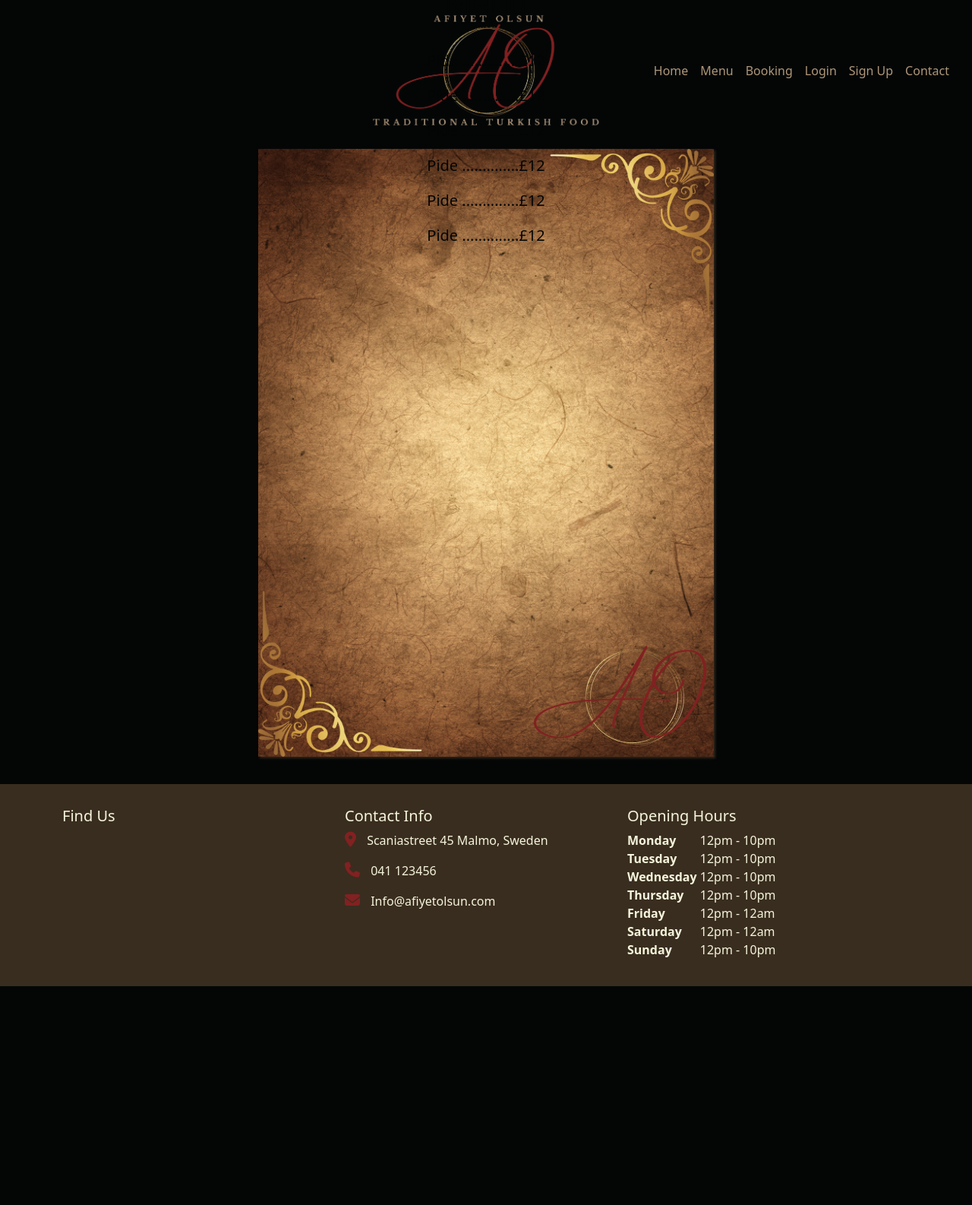
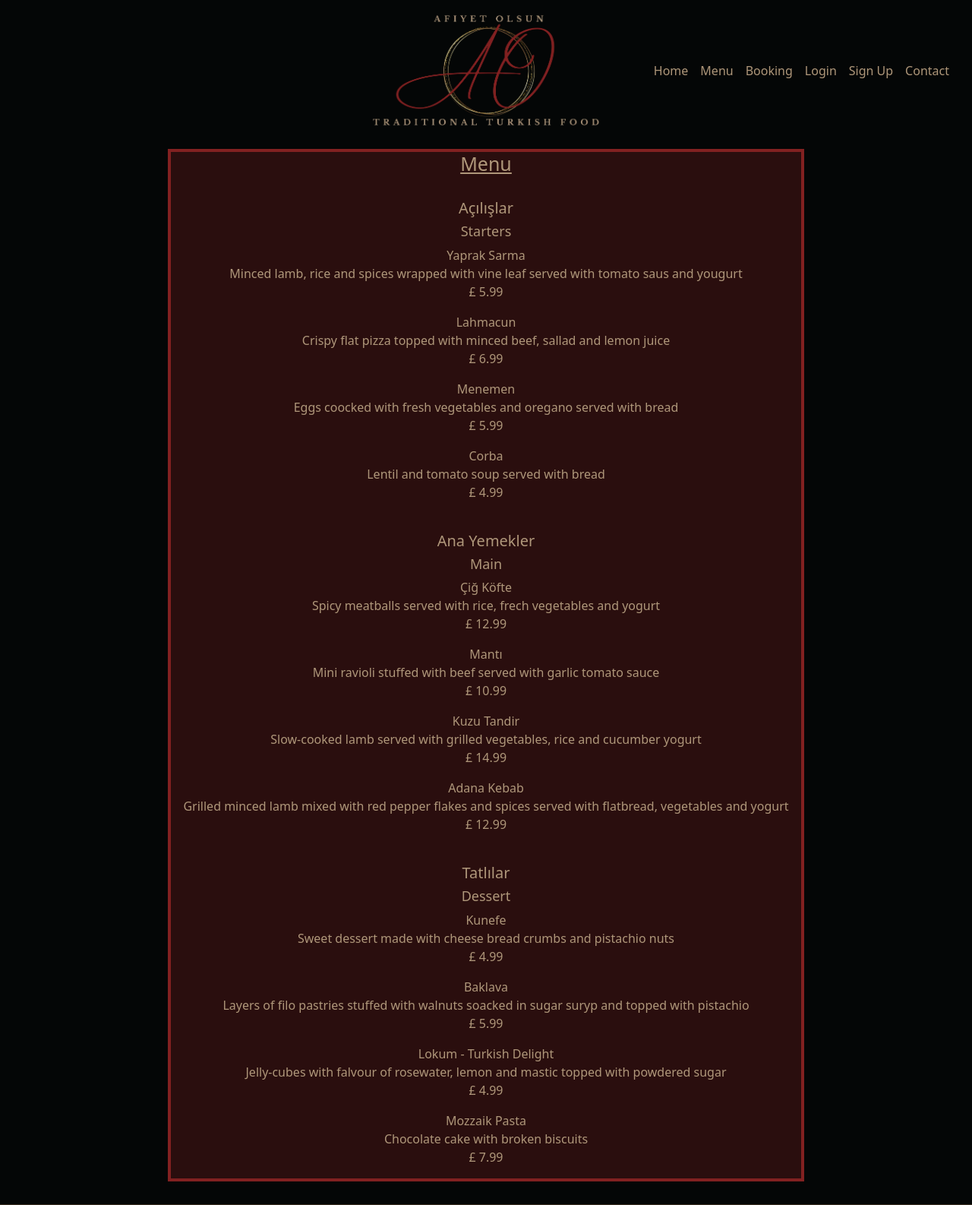
Before and after one commit to SaraTisell/afiyet-olsun, a Django app: page /menu/ in a window 1280 px wide. Shown: the top 1586 px of the page at 76% size. Before the commit the page ends 1298 px from the top, so only its background shows below. Run offline with Django 4.2, Linux system fonts and the light colour scheme; a map, chart or similar area stays blank; some libraries are stand-ins or nearby versions; grey boxes are pictures that could not be loaded.

Commit message:
Update content & style menu, corr url path

```diff
--- a/afiyet_olsun/settings.py
+++ b/afiyet_olsun/settings.py
@@ -31,7 +31,7 @@ SECRET_KEY = os.environ.get("SECRET_KEY")
 DEBUG = False
 
 
-ALLOWED_HOSTS = ['8000-saratisell-afiyetolsun-p00uh4p3o24.ws-eu108.gitpod.io', '.herokuapp.com']
+ALLOWED_HOSTS = ['8000-saratisell-afiyetolsun-ll8otlnwucd.ws-eu108.gitpod.io', '.herokuapp.com']
 
 
 # Application definition
@@ -110,7 +110,7 @@ DATABASES = {
 }
 
 CSRF_TRUSTED_ORIGINS = [
-    "https://*8000-saratisell-afiyetolsun-p00uh4p3o24.ws-eu108.gitpod.io/",
+    "https://*8000-saratisell-afiyetolsun-ll8otlnwucd.ws-eu108.gitpod.io/",
     "https://*.herokuapp.com"
 ]
 
--- a/home/templates/home/menu.html
+++ b/home/templates/home/menu.html
@@ -6,19 +6,30 @@
 <div class="container-fluid">
     <div class="row">
         <div class="col-12 col-md-8 mx-auto text-center" id="menu-div">
-            <div class="image-container">
-                <img src="../static/img/ao-menu.png" alt="Menu paper" id="menu-background">
-            </div>
-            <div class="menu-text">
-                <h1>Menu</h1>
-                <br>
-                <p>Pide ..............£12</p>
-                <p>Pide ..............£12</p>
-                <p>Pide ..............£12</p>
-                <p>Pide ..............£12</p>
-                <p>Pide ..............£12</p>
-                <p>Pide ..............£12</p>
-            </div>
+            <h1>Menu</h1>
+            <br>
+            <h2>Açılışlar</h2>
+            <h3>Starters</h3>
+            <p>Yaprak Sarma <br>Minced lamb, rice and spices wrapped with vine leaf served with tomato saus and yougurt <br> £ 5.99 </p>
+            <p>Lahmacun <br> Crispy flat pizza topped with minced beef, sallad and lemon juice <br> £ 6.99 </p>
+            <p>Menemen <br> Eggs coocked with fresh vegetables and oregano served with bread <br> £ 5.99</p>
+            <p>Corba <br> Lentil and tomato soup served with bread <br> £ 4.99 </p>
+            <br>
+
+            <h2>Ana Yemekler</h2>
+            <h3>Main</h3>
+            <p>Çiğ Köfte <br> Spicy meatballs served with rice, frech vegetables and yogurt <br> £ 12.99 </p>
+            <p>Mantı <br> Mini ravioli stuffed with beef served with garlic tomato sauce <br> £ 10.99 </p>
+            <p>Kuzu Tandir <br>Slow-cooked lamb served with grilled vegetables, rice and cucumber yogurt <br>£ 14.99</p>
+            <p>Adana Kebab <br>Grilled minced lamb mixed with red pepper flakes and spices served with flatbread, vegetables and yogurt <br>£ 12.99</p>
+            <br>
+
+            <h2>Tatlılar</h2>
+            <h3>Dessert</h3>
+            <p>Kunefe <br> Sweet dessert made with cheese bread crumbs and pistachio nuts <br>£ 4.99</p>
+            <p>Baklava <br> Layers of filo pastries stuffed with walnuts soacked in sugar suryp and topped with pistachio <br> £ 5.99 </p>
+            <p>Lokum - Turkish Delight <br>Jelly-cubes with falvour of rosewater, lemon and mastic topped with powdered sugar <br> £ 4.99</p>
+            <p>Mozzaik Pasta <br> Chocolate cake with broken biscuits <br>£ 7.99</p>
         </div>
     </div>
 
--- a/home/urls.py
+++ b/home/urls.py
@@ -5,5 +5,5 @@ from . import views
 
 urlpatterns = [
     path('', views.index, name='index'),
-    path('menu/', TemplateView.as_view(template_name='home/menu.html'))
+    path('menu/', TemplateView.as_view(template_name='home/menu.html'), name='menu')
 ]
--- a/static/css/style.css
+++ b/static/css/style.css
@@ -99,29 +99,22 @@ i {
 }
 
 /* Menu page */
-.image-container {
-    position: relative;
-    display: inline-block;
+#menu-div {
+    background-color: rgb(130, 33, 33, 0.3);
+    border: 4px solid #822121;
+    color: #AF977A;
+    margin: 10px 0px 30px 0px;
 }
 
-#menu-background {
-    display: block;
-    background-image: url('../img/ao-menu.png');
-    width: 100%;
-    max-width: 600px;
-    margin: 10px 0px 30px;
-    box-shadow: 2px 2px 3px rgb(57, 45, 31, 0.8);
+#menu-div h1 {
+    font-size: 25px;
+    text-decoration: underline;
 }
-
-.menu-text {
-    position: absolute;
-    top: 20%;
-    left: 50%;
-    transform: translate(-50%, -50%);
-    color: #040606;
-    padding: 10px 20px;
+#menu-div h2 {
     font-size: 20px;
-    text-align: center;
+}
+#menu-div h3 {
+    font-size: 18px;
 }
 
 /* Login page */
--- a/templates/base.html
+++ b/templates/base.html
@@ -58,7 +58,7 @@
                     <a href="{% url 'index' %}" class="nav-link">Home</a>
                   </li>
                   <li class="nav-item">
-                    <a href="#" class="nav-link">Menu</a>
+                    <a href="{% url 'menu' %}" class="nav-link">Menu</a>
                   </li>
                   <li class="nav-item">
                     <a href="{% url 'booking' %}" class="nav-link">Booking</a>
```
Also changed, not shown: static/img/ao-menu.png (deleted), 1 other file.
